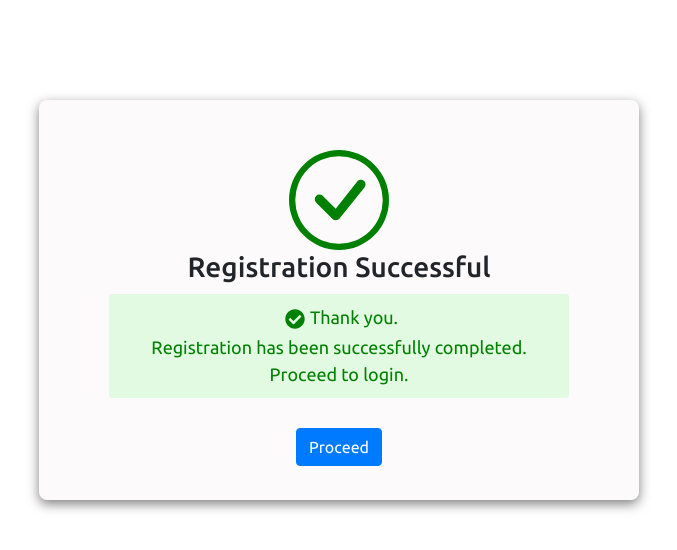
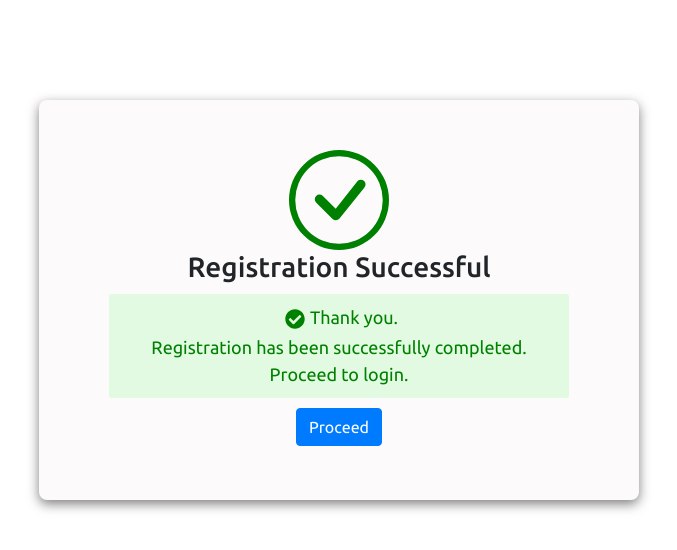
Before and after one commit to Mezebu/gamers, a React (Create React App) app: page /success in a window 1280 px wide. Shown: the top 550 px of the page, without its empty margins (301-978 px from the left). Built offline with nearby package versions, Linux system fonts and the light colour scheme.

Commit message:
Update App.css

```diff
--- a/src/App.css
+++ b/src/App.css
@@ -61,10 +61,6 @@ html {
   border-radius: 3px;
   color: green;
   padding: 10px 0px;
-}
-
-.btn-primary {
-  margin-top: 20px;
 }
 
 /* Registration Page */
```
